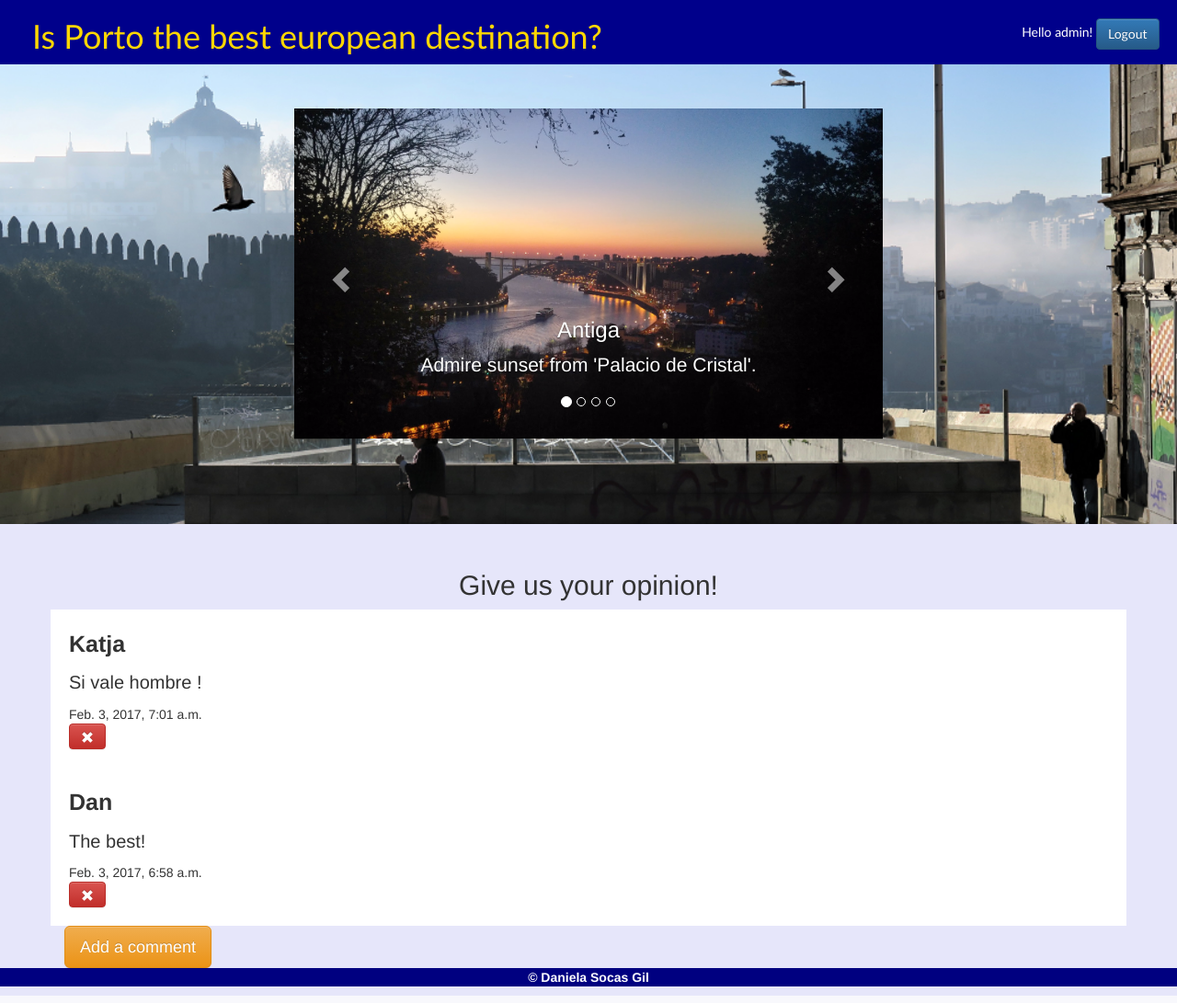
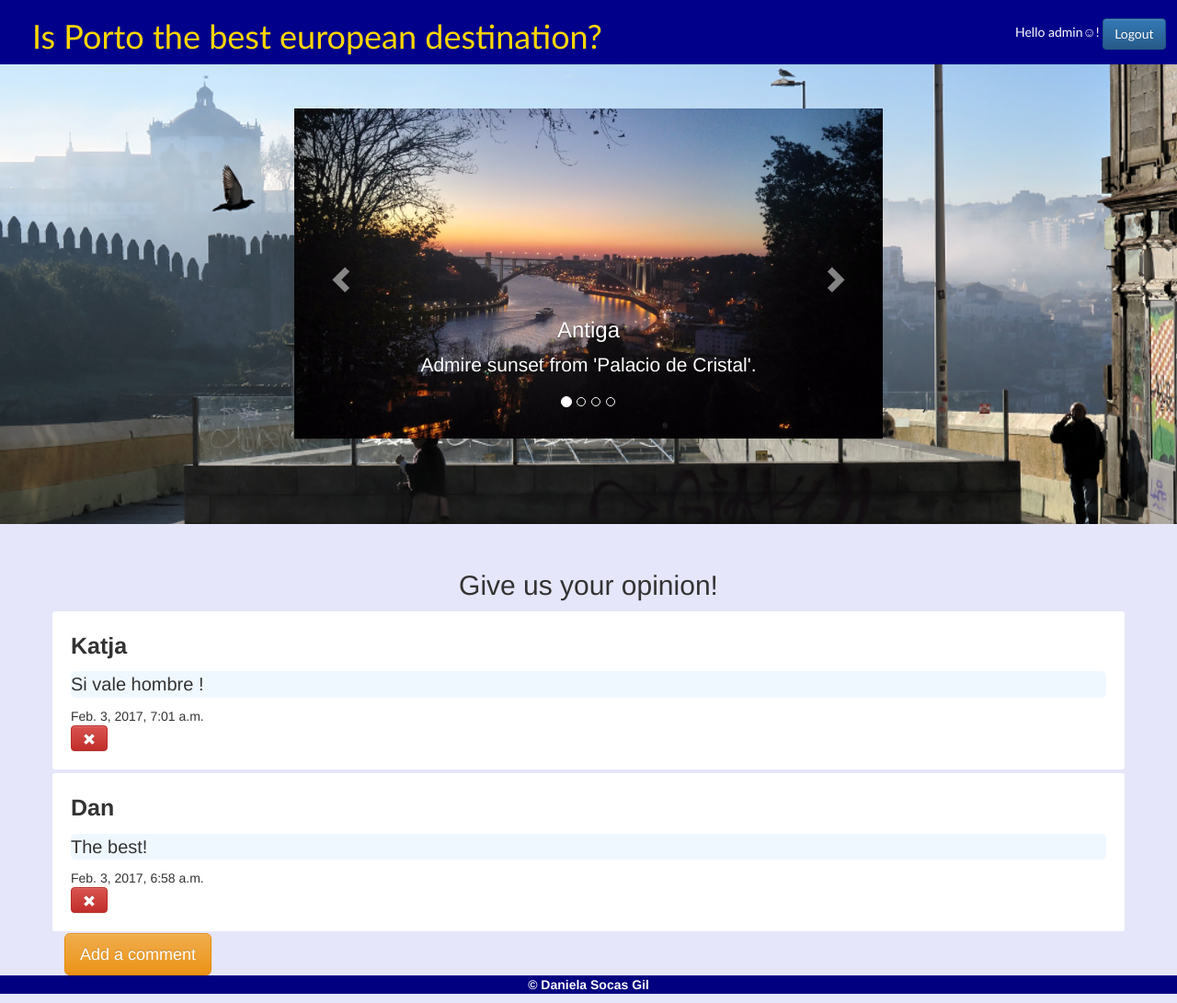
Before and after one commit to danielasocas/wm_porto, a Django app: page / in a window 1280 px wide. Shown: the whole page at 92% size. Run offline with Django 3.2, Linux system fonts and the light colour scheme; a user stored in the database is signed in; data comes from the database, SQL or seed files in the repository; both versions use the stored data as it was after the commit; some libraries are stand-ins or nearby versions.

Commit message:
Comments design improved

```diff
--- a/post/static/css/post.css
+++ b/post/static/css/post.css
@@ -22,24 +22,9 @@ header .row h1 {
 	text-align: center;
 }
 
-.comment {
-    padding: 20px;
-    display: block;
-    background-color: white;
-}
-
-.comment p {
-    font-size: 20px;
-}
-
-#author {
-    font-size: 25px;
-}
-
-.page-footer {
-    background-color: #000080;
-    color: #FFFFFF;
-    text-align:center;
+body{
+    background-color: #E6E6FA;
+    background-size: cover;
 }
 
 .jumbotron {
@@ -56,10 +41,25 @@ header .row h1 {
     margin: auto;
 }
 
-body{
-    background-color: #E6E6FA;
-    background-size: cover;
+.comment {
+    padding: 20px;
+    display: block;
+    background-color: white;
+    border-radius: 5px;
+    border: 2px solid #E6E6FA;
 }
+
+.comment p {
+    font-size: 20px;
+    background-color: #F0F8FF;
+    border-radius: 5px;
+
+}
+
+#author {
+    font-size: 25px;
+}
+
 
 #empty {
     font-size:25px;
@@ -68,3 +68,9 @@ body{
 .container h2 {
     text-align:center;
 }
+
+.page-footer {
+    background-color: #000080;
+    color: #FFFFFF;
+    text-align:center;
+}
--- a/post/templates/post/base.html
+++ b/post/templates/post/base.html
@@ -16,11 +16,10 @@
   		    <div class=row>
   		        <h1 class="col-sm-10"><a id="title" href="/">Is Porto the best european destination?</a></a></h1>
                 {% if user.is_authenticated %}
-                    <p class="login col-sm-2 "> Hello {{ user.username }}! <small><a class="btn btn-primary" href="{% url 'logout' %}">Logout</a></small></p>
+                    <p class="login col-sm-2 "> Hello {{ user.username }}&#9786;! <small><a class="btn btn-primary" href="{% url 'logout' %}">Logout</a></small></p>
                 {% else %}
                     <a class="login col-sm-2 btn btn-primary" href="{% url 'login' %}" class="top-menu"><span class="glyphicon glyphicon-lock"></span>Login</a>
                 {% endif %}
-
             </div>
         </header>
 
```
Also changed, not shown: README.md, db.sqlite3.
